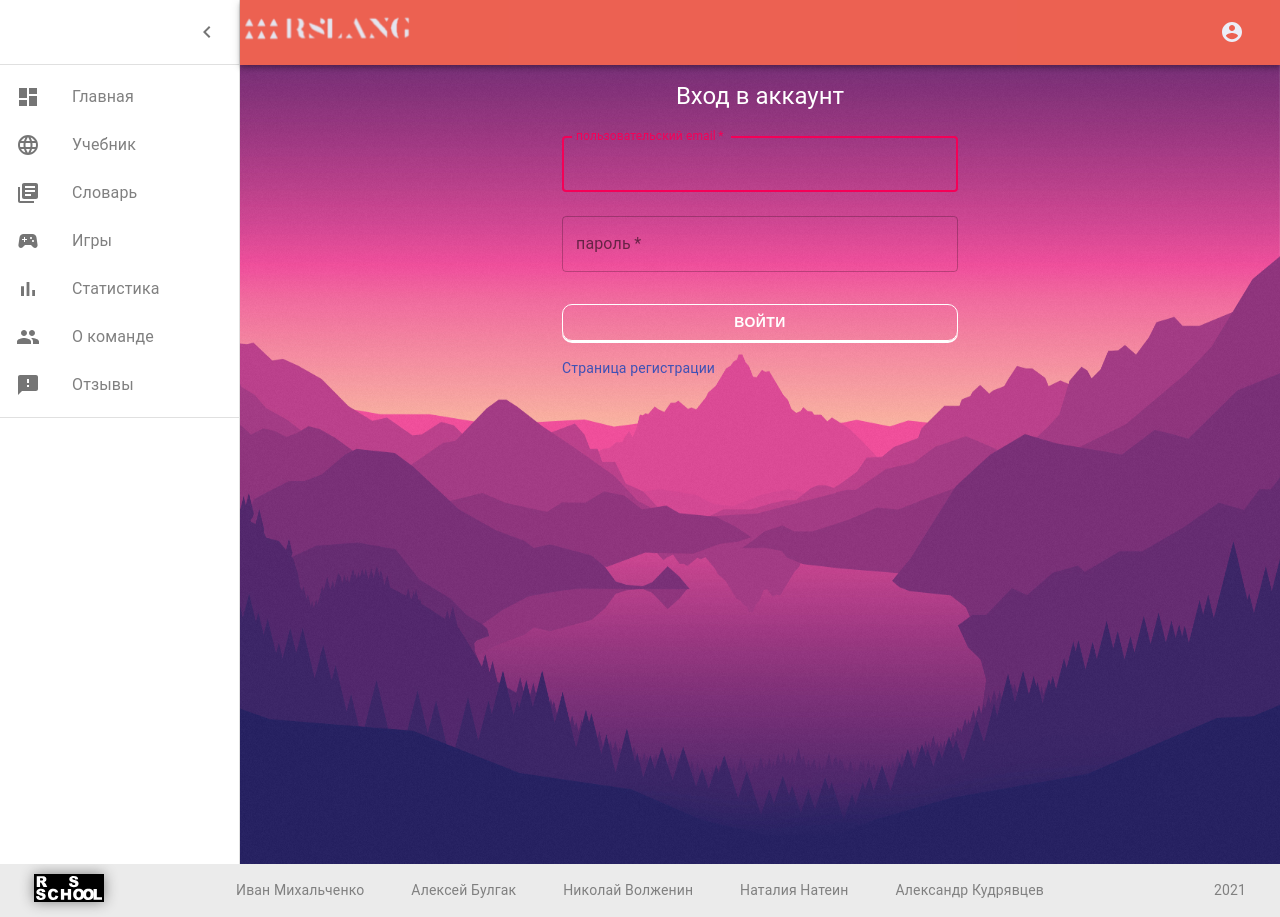
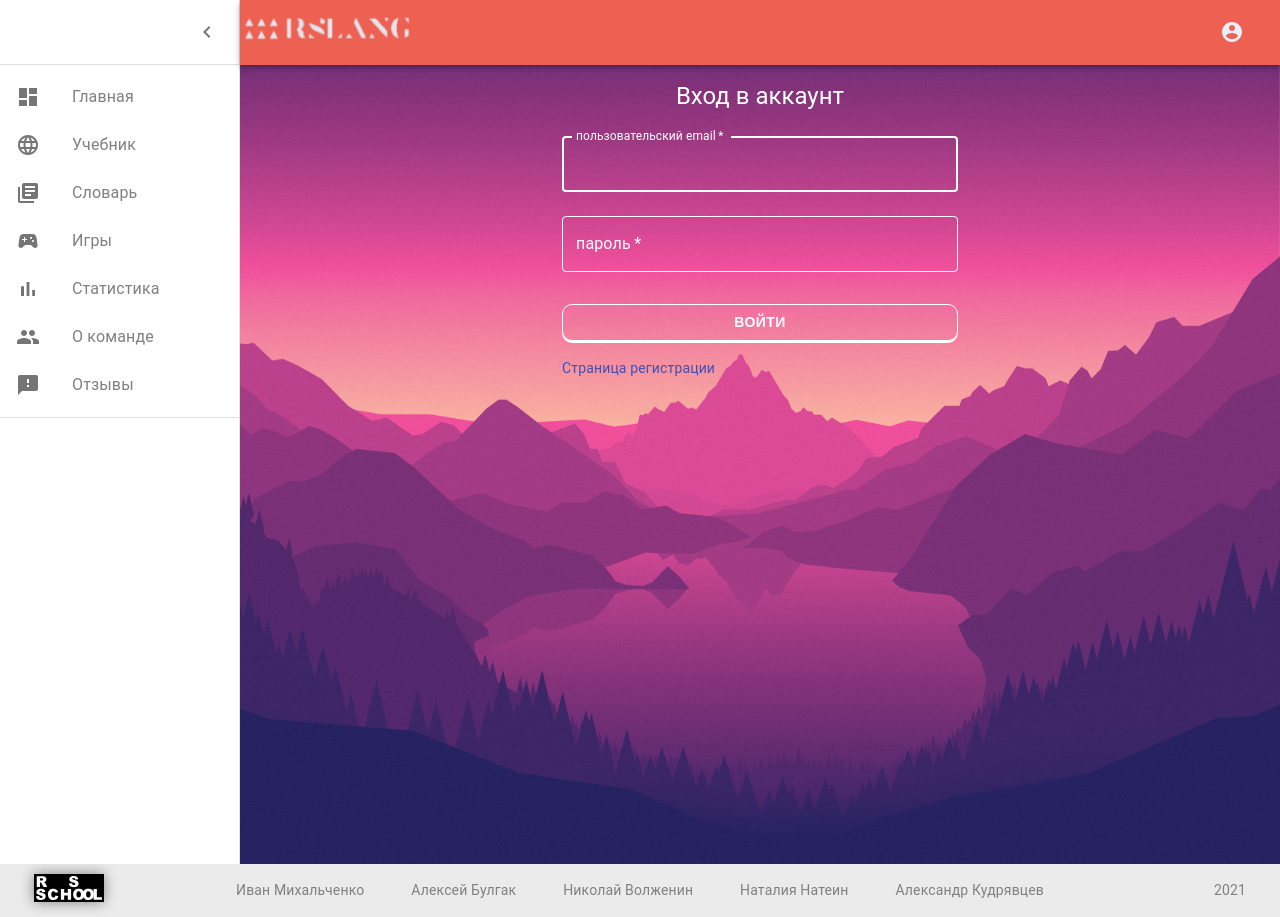
Before and after one commit to natein/rslang, a React (Create React App) app: page /login in a window 1280 px wide. Built offline with nearby package versions, Linux system fonts and the light colour scheme.

Commit message:
fix: styles for login input fields

```diff
--- a/src/components/LoginPage/LoginPage.jsx
+++ b/src/components/LoginPage/LoginPage.jsx
@@ -1,4 +1,6 @@
 import { Button, Container, Link, makeStyles, TextField, Typography } from '@material-ui/core';
+import { createMuiTheme, ThemeProvider } from '@material-ui/core/styles';
+import { common } from '@material-ui/core/colors';
 import { Alert } from '@material-ui/lab';
 import { useEffect, useState } from 'react';
 import * as userActions from '../../actions/userActions';
@@ -38,7 +40,26 @@ const useStyles = makeStyles((theme) => ({
             boxShadow: '0 3px 3px white',
         },
     },
+
+    input: {
+        color: 'white',
+        borderColor: 'white',
+        '& > fieldset': {
+            borderColor: 'white'
+        },
+        '& > .MuiInputLabel-root': {
+            color: 'white'
+        }
+    },
 }));
+
+const theme = createMuiTheme({
+    palette: {
+        primary: {
+            main: common.white,
+        },
+    },
+});
 
 const LoginPage = ({ user, error, onLogin, loader }) => {
     const classes = useStyles();
@@ -72,10 +93,11 @@ const LoginPage = ({ user, error, onLogin, loader }) => {
                     Вход в аккаунт
                 </Typography>
                 <form className={classes.form} onSubmit={handleSubmit}>
+                    <ThemeProvider theme={theme}>
                         <TextField
                             variant="outlined"
                             margin="normal"
-                        color="secondary"
+                            color="primary"
                             required
                             fullWidth
                             id="username"
@@ -83,11 +105,18 @@ const LoginPage = ({ user, error, onLogin, loader }) => {
                             autoFocus
                             value={username}
                             onChange={onInputChange}
+                            classes={{
+                                root: classes.input,
+                            }}
+                            InputProps={{
+                                className: classes.input,
+                                focused: classes.input,
+                            }}
                         />
                         <TextField
                             variant="outlined"
                             margin="normal"
-                        color="secondary"
+                            color="primary"
                             required
                             fullWidth
                             label="пароль"
@@ -95,14 +124,16 @@ const LoginPage = ({ user, error, onLogin, loader }) => {
                             id="password"
                             value={password}
                             onChange={onInputChange}
+                            classes={{
+                                root: classes.input,
+                            }}
+                            InputProps={{
+                                className: classes.input,
+                                focused: classes.input,
+                            }}
                         />
-                    <Button
-                        color="secondary"
-                        variant="outlined"
-                        className={classes.button}
-                        fullWidth
-                        type="submit"
-                    >
+                    </ThemeProvider>
+                    <Button color="secondary" variant="outlined" className={classes.button} fullWidth type="submit">
                         Войти
                     </Button>
                     <Link
--- a/src/components/LoginPage/SingupPage.jsx
+++ b/src/components/LoginPage/SingupPage.jsx
@@ -1,4 +1,6 @@
 import { Button, Container, makeStyles, TextField, Typography, Link } from '@material-ui/core';
+import { createMuiTheme, ThemeProvider } from '@material-ui/core/styles';
+import { common } from '@material-ui/core/colors';
 import { Alert } from '@material-ui/lab';
 import { useEffect, useRef, useState } from 'react';
 import ImageUpload from './ImageUpload';
@@ -39,7 +41,26 @@ const useStyles = makeStyles((theme) => ({
             boxShadow: '0 3px 3px white',
         },
     },
+
+    input: {
+        color: 'white',
+        borderColor: 'white',
+        '& > fieldset': {
+            borderColor: 'white'
+        },
+        '& > .MuiInputLabel-root': {
+            color: 'white'
+        }
+    },
 }));
+
+const theme = createMuiTheme({
+    palette: {
+        primary: {
+            main: common.white,
+        },
+    },
+});
 
 const SignUpPage = ({ user, error, onUserCreate, loader }) => {
     const classes = useStyles();
@@ -76,37 +97,47 @@ const SignUpPage = ({ user, error, onUserCreate, loader }) => {
                 </Typography>
                 <form className={classes.form} onSubmit={handleSubmit}>
                     <ImageUpload ref={avatarRef} />
+                    <ThemeProvider theme={theme}>
                         <TextField
                             variant="outlined"
                             margin="normal"
                             required
-                        color="secondary"
+                            color="primary"
                             fullWidth
                             id="username"
                             label="пользовательский email"
                             autoFocus
+                            classes={{
+                                root: classes.input,
+                            }}
                             value={username}
                             onChange={onInputChange}
+                            InputProps={{
+                                className: classes.input,
+                                focused: classes.input,
+                            }}
                         />
                         <TextField
                             variant="outlined"
                             margin="normal"
                             required
-                        color="secondary"
+                            color="primary"
                             fullWidth
                             label="пароль"
                             type="password"
                             id="password"
                             value={password}
                             onChange={onInputChange}
+                            classes={{
+                                root: classes.input,
+                            }}
+                            InputProps={{
+                                className: classes.input,
+                                focused: classes.input,
+                            }}
                         />
-                    <Button
-                        color="secondary"
-                        variant="outlined"
-                        className={classes.button}
-                        fullWidth
-                        type="submit"
-                    >
+                    </ThemeProvider>
+                    <Button color="secondary" variant="outlined" className={classes.button} fullWidth type="submit">
                         Зарегистрироваться
                     </Button>
                     <Link
```
Lines whose indentation alone changed are shown as unchanged.
